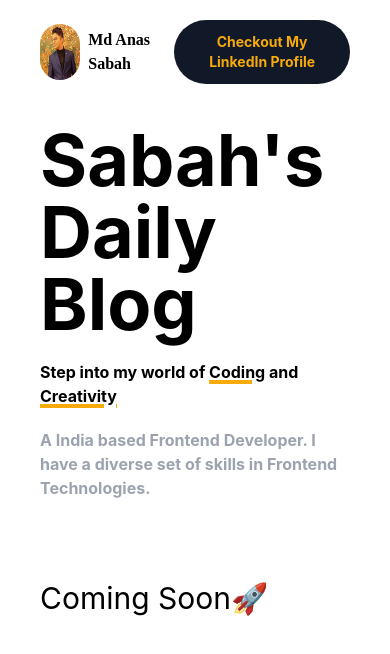
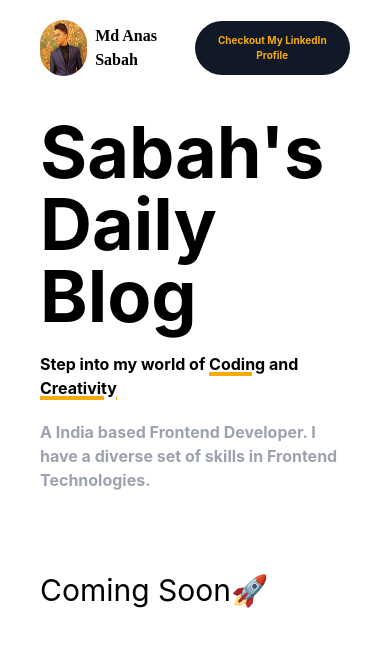
Before and after one commit to md-anas-sabah/my-blog, a React (Create React App) app: page / in a window 390 px wide. Shown: the top 654 px of the page. Built offline with nearby package versions, Linux system fonts and the light colour scheme; a web font is replaced by a local one.

Commit message:
update: minor ui chnge

```diff
--- a/src/component/Header.jsx
+++ b/src/component/Header.jsx
@@ -1,4 +1,5 @@
 import Logo from "../assets/Logo.png";
+// import { Link } from "react-router-dom";
 
 const Header = () => {
     return (
@@ -10,7 +11,7 @@ const Header = () => {
               <h1 className="font-zhi text-base md:text-2xl">Md Anas Sabah</h1>
           </div>
           <div>
-          <a href="https://www.linkedin.com/in/md-anas-sabah/" className="px-5 py-3 text-sm md:text-base bg-gray-900 flex items-center rounded-full text-center text-[#F7AB0A]">
+          <a href="https://www.linkedin.com/in/md-anas-sabah/" className="px-5 py-3 text-[10px] md:text-base bg-gray-900 flex items-center rounded-full text-center text-[#F7AB0A]">
               Checkout My LinkedIn Profile
           </a>
           </div>
```
